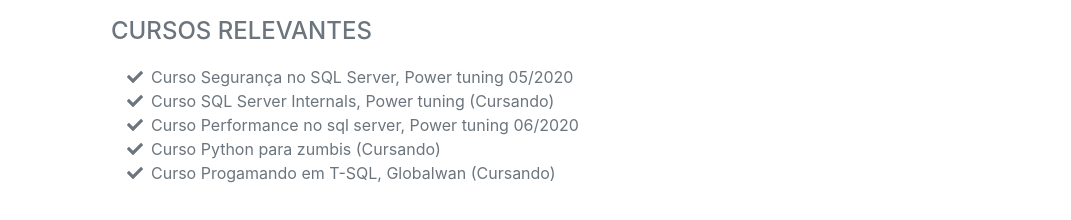
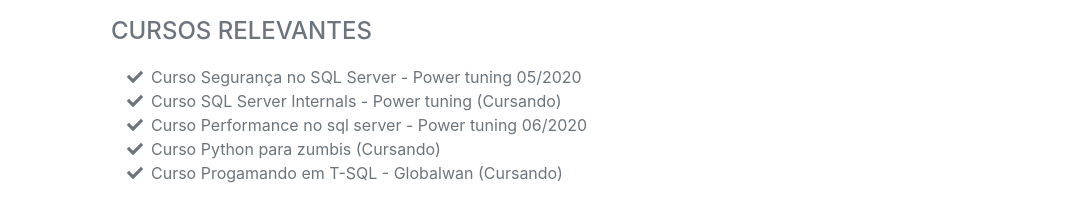
Before and after one commit to Dnbritto/dnbritto.github.io, a plain HTML site: page index.html in a window 1280 px wide. Shown: the part 2040-2260 px from the top of the page, without its empty margins (209-1280 px from the left). Drawn offline with nearby package versions, Linux system fonts and the light colour scheme; a web font is replaced by a local one.

Commit message:
alterando habiliadades

```diff
--- a/index.html
+++ b/index.html
@@ -102,15 +102,15 @@
                     <ul class="fa-ul mb-0">
                         <li>
                             <span class="fa-li"><i class="fas fa-check"></i></span>
-                           Curso Segurança no SQL Server, Power tuning 05/2020
+                           Curso Segurança no SQL Server - Power tuning 05/2020
                         </li>
                         <li>
                             <span class="fa-li"><i class="fas fa-check"></i></span>
-                           Curso  SQL Server Internals, Power tuning (Cursando)
+                           Curso  SQL Server Internals - Power tuning (Cursando)
                         </li>
                         <li>
                             <span class="fa-li"><i class="fas fa-check"></i></span>
-                            Curso Performance no sql server, Power tuning 06/2020
+                            Curso Performance no sql server - Power tuning 06/2020
                         </li>
                         <li>
                             <span class="fa-li"><i class="fas fa-check"></i></span>
@@ -118,7 +118,7 @@
                             </li>
                             <li>
                                 <span class="fa-li"><i class="fas fa-check"></i></span>
-                                Curso Progamando em T-SQL, Globalwan (Cursando)
+                                Curso Progamando em T-SQL - Globalwan (Cursando)
                                 </li>
 
                             <!-- <span class="fa-li"><i class="fas fa-check"></i></span>
```
